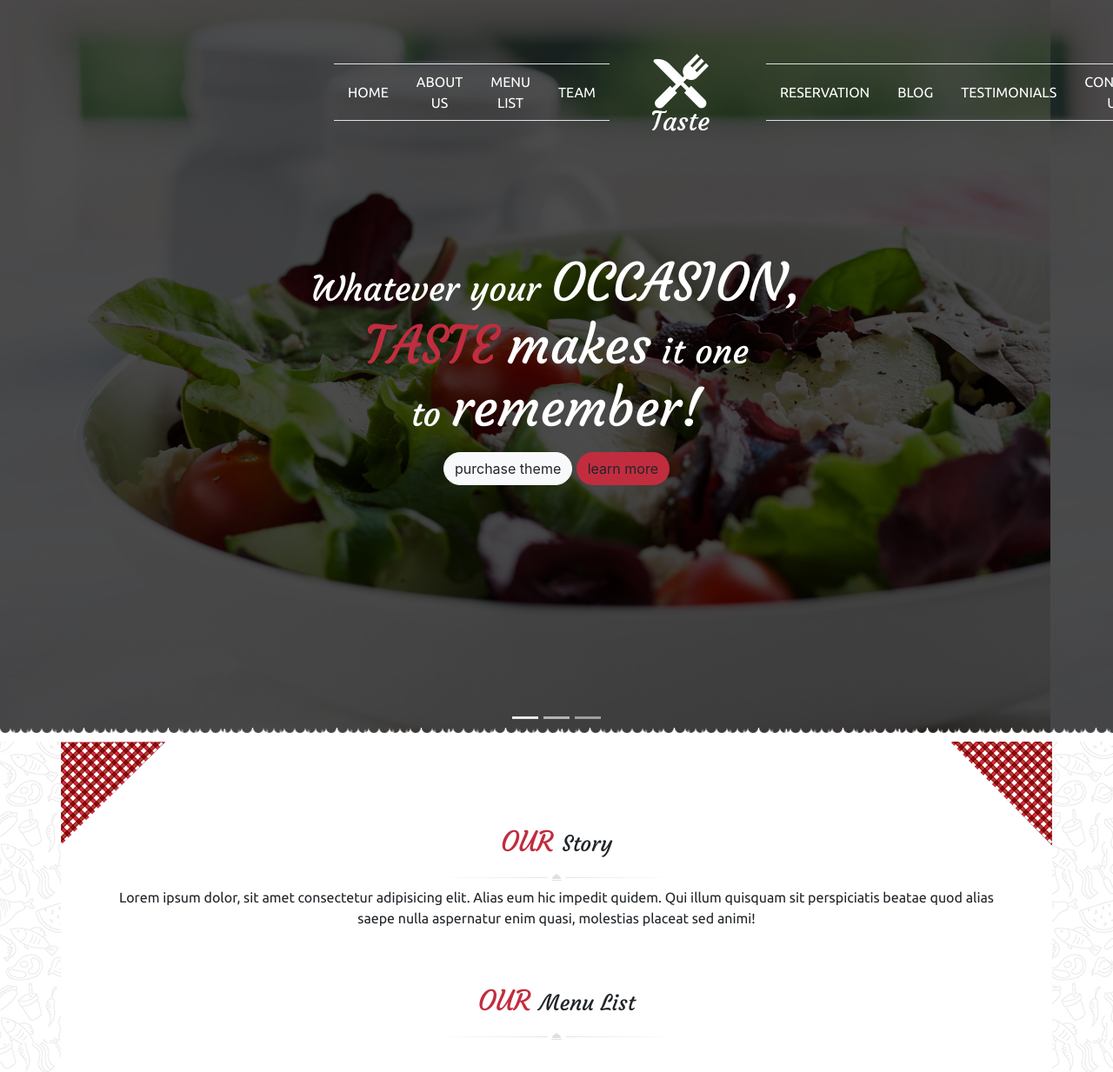
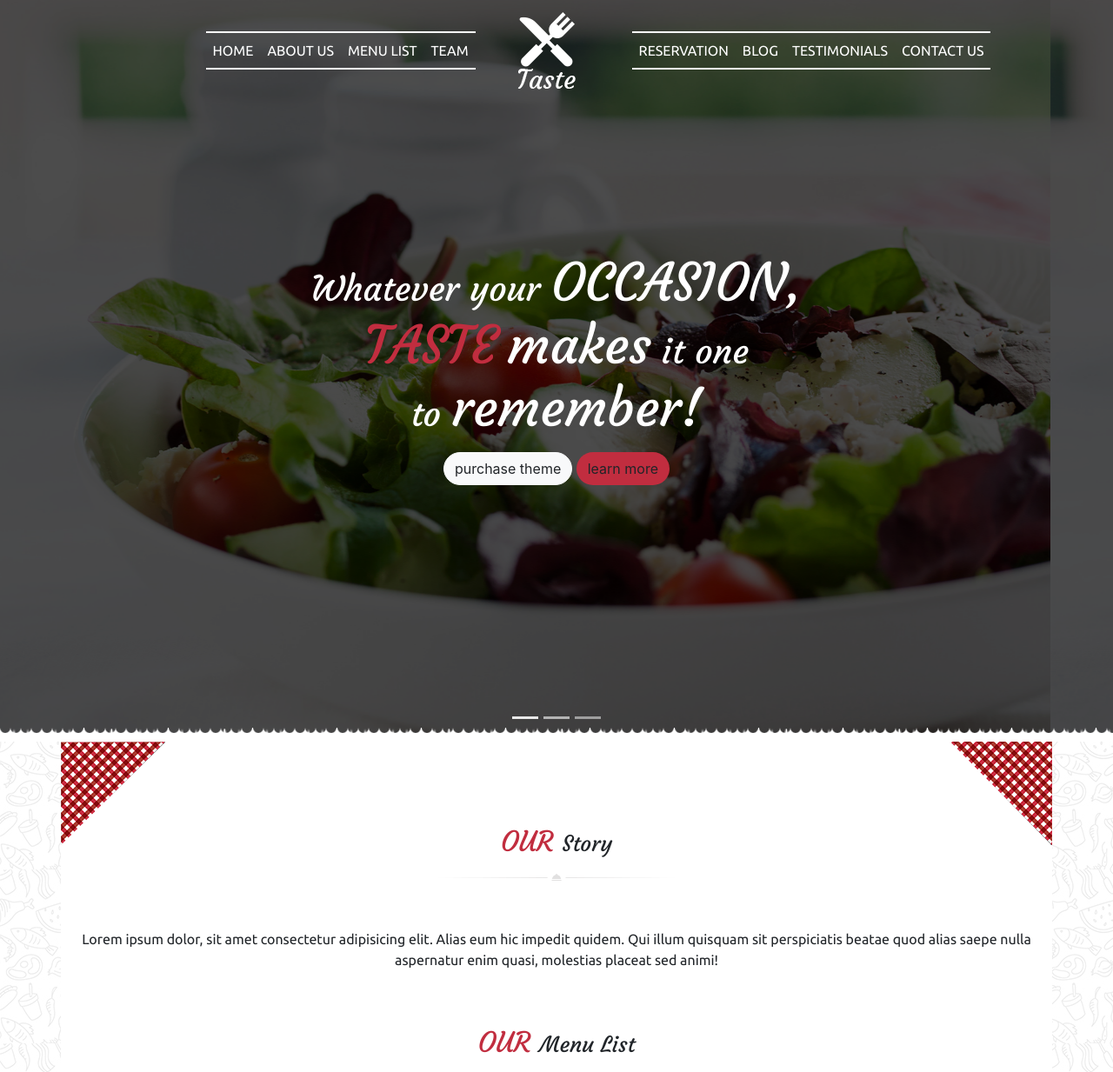
Before and after one commit to keeper-tech-Malo/coding_16_site_chef, a website: page index.html in a window 1280 px wide. Shown: the top 1233 px of the page at 87% size. Drawn offline with nearby package versions, Linux system fonts and the light colour scheme.

Commit message:
nav cadres au milieux

```diff
--- a/index.html
+++ b/index.html
@@ -23,17 +23,16 @@
                 </div>
 
         </div>
-
         <!-- navbar -->
-        <nav class="navbar navbar-expand-lg navbar-dark position-absolute w-100  text-center mx-5  " style="z-index: 1100;">
+        <nav class="navbar navbar-expand-lg  navbar-dark position-absolute w-100  text-center mx-5  " style="z-index: 1100;">
             <button class="navbar-toggler" type="button" data-toggle="collapse" data-target="#navbarNavDropdown" aria-controls="navbarNavDropdown" aria-expanded="false" aria-label="Toggle navigation">
                 <span class="navbar-toggler-icon"></span>
             </button>
 
-            <div class=" collapse navbar-collapse nav-list pt-5  ml-lg-20 " id="navbarNavDropdown"  >
+            <div class=" collapse navbar-collapse nav-list   " id="navbarNavDropdown"  >
                     <!-- Liste Option Centre -->
-                    <ul class="d-flex list-unstyled me-auto mb-lg-0 align-items-center text-uppercase border-top border-bottom  ">
-
+                    <ul class="navbar-nav  align-items-center justify-content-between mx-auto text-uppercase   ">
+                        <div class="d-flex justify-content-between  ">
                             <li class="nav-item">
                                 <a class="nav-link text-white " href="">home</a>
                             </li>
@@ -46,13 +45,13 @@
                             <li class="nav-item ">
                                 <a class="nav-link text-white " href="">team</a>
                             </li>
-                    </ul>
-
-            <a class="navbar-brand  " href="#">
+                            <li class="nav-item">
+                        </div>
+                            <a class="navbar-brand   " href="#">
                                 <img class=" mx-5 "   src="./public/img/logo.png" alt="logonav">
                             </a>
-
-                <ul class="d-flex list-unstyled me-auto  mb-lg-0 align-items-center text-uppercase border-top border-bottom">
+                        </li>
+                        <div class=" d-flex  ">
 
                             <li class="nav-item">
                                 <a class="nav-link text-white" href="">Reservation</a>
@@ -66,7 +65,9 @@
                             <li class="nav-item ">
                                 <a class="nav-link text-white" href="">Contact Us</a>
                             </li>
+                        </div>
                     </ul>
+
             </div>
 
         </nav>
@@ -141,16 +142,16 @@
         <img class="position-absolute" src="./public/img/box-bottom_right.png"  style="bottom: 0; right: 0;" alt="">
         <img class="position-absolute" src="./public/img/box-bottom-left.png"  style="bottom: 0; left: 0;" alt="">
 
-        <div class=" pt-5 px-5 text-center   menu" >
+        <div class=" pt-5  text-center   menu" >
             <h2 class="text-center "><span class="our text-uppercase">our</span> <span class="story">Story</span></h2>
             <div>
                 <img src="./public/img/decoration_line.png" alt="" class="" style="height: 8px;">
 
             </div>
-            <p class="">Lorem ipsum dolor, sit amet consectetur adipisicing elit. Alias eum hic impedit quidem. Qui illum quisquam sit perspiciatis beatae quod alias saepe nulla aspernatur enim quasi, molestias placeat sed animi!</p>
+            <p class="pt-5">Lorem ipsum dolor, sit amet consectetur adipisicing elit. Alias eum hic impedit quidem. Qui illum quisquam sit perspiciatis beatae quod alias saepe nulla aspernatur enim quasi, molestias placeat sed animi!</p>
         </div>
 
-        <div class=" pt-5 text-center  px-5 menu  " >
+        <div class=" pt-5 text-center  menu  " >
         <h2 class="text-center" ><span class="our text-uppercase">our</span> <span class="story">Menu List</span></h2>
         <div>
             <img src="./public/img/decoration_line.png" alt="" class="image-fluid" style="height: 8px;">
@@ -693,7 +694,7 @@
         <img class="position-absolute" src="./public/img/box-bottom_right-grey.png"  style="bottom: 0; right: 0;" alt="">
         <img class="position-absolute" src="./public/img/box-bottom-left-grey.png"  style="bottom: 0; left: 0;" alt="">
 
-        <div class=" pt-5 px-5 text-center   menu" >
+        <div class=" pt-5  text-center   menu" >
             <h2 class="text-center "><span class="our text-uppercase">book</span> <span class="story"> Your Story</span></h2>
             <div >
                 <img src="./public/img/decoration_line.png" alt="" class="" style="height: 8px;">
@@ -825,7 +826,7 @@
 
     <!-- section contact -->
     <section class="contact  my-5">
-        <div class="container text-center pt-5 px-5 menu  " >
+        <div class="container text-center pt-5  menu  " >
             <h2 class="text-center"><span class="our text-uppercase">our</span> <span class="story">Contact</span></h2>
             <div>
                 <img src="./public/img/decoration_line.png" alt="" class="image-fluid" style="height: 8px;">
--- a/src/scss/modules/_header.scss
+++ b/src/scss/modules/_header.scss
@@ -27,6 +27,8 @@ header{ margin: 0 auto;
         .nav-list{
             ul{
                 li{
+                    border-bottom: white 2px solid;
+                    border-top:white 2px solid ;
                     a{
                         color: white;
                         font-family: "texte";
--- a/src/scss/modules/_section.scss
+++ b/src/scss/modules/_section.scss
@@ -106,6 +106,7 @@ section{
             width: 100%;
         }
         background-image: url("../img/book_table_bg.jpg");
+
 
 
         p{
```
Also changed, not shown: public/css/app.css. Lines whose indentation alone changed are shown as unchanged.
